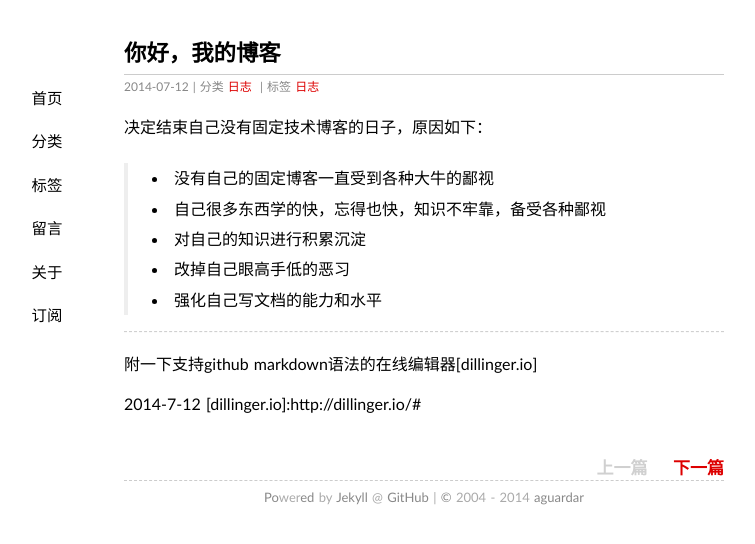
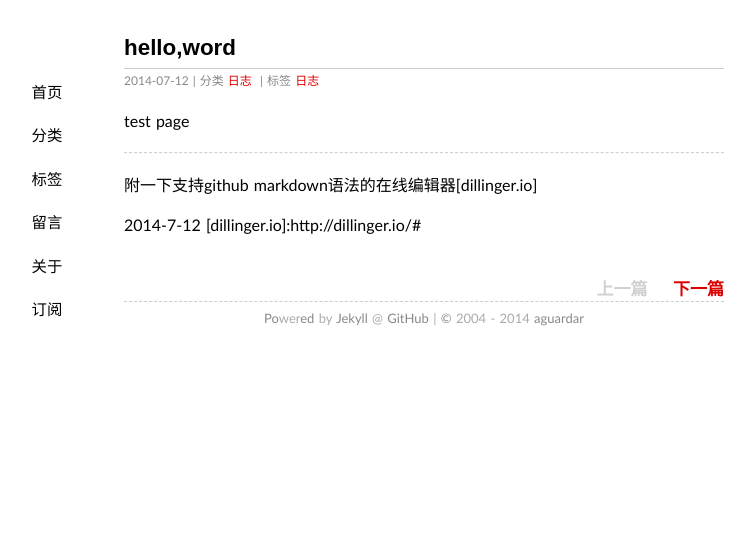
Before and after one commit to aguardar/aguardar.github.com, a Jekyll site: the page built from _posts/2014-7-12-helloblog.md, in a window 1280 px wide. Shown: the top 544 px of the page, without its empty margins (216-971 px from the left). Built offline with Jekyll 4.4.1, drawn with Linux system fonts in a browser that asks for light colours; some web fonts are replaced; Markdown is read by kramdown in place of the engine named in the settings; comment, search, counter and statistics services are not loaded.

Commit message:
Update 2014-7-12-helloblog.md

```diff
--- a/_posts/2014-7-12-helloblog.md
+++ b/_posts/2014-7-12-helloblog.md
@@ -1,17 +1,12 @@
 ---
 date: 2014.7.12
 layout: post
-title: 你好，我的博客
+title: hello,word
 thread: 164
 categories: 日志
 tags:  日志
 ---
-决定结束自己没有固定技术博客的日子，原因如下：
->* 没有自己的固定博客一直受到各种大牛的鄙视
->* 自己很多东西学的快，忘得也快，知识不牢靠，备受各种鄙视
->* 对自己的知识进行积累沉淀
->* 改掉自己眼高手低的恶习
->* 强化自己写文档的能力和水平
+test page
 
 
 ------
```
